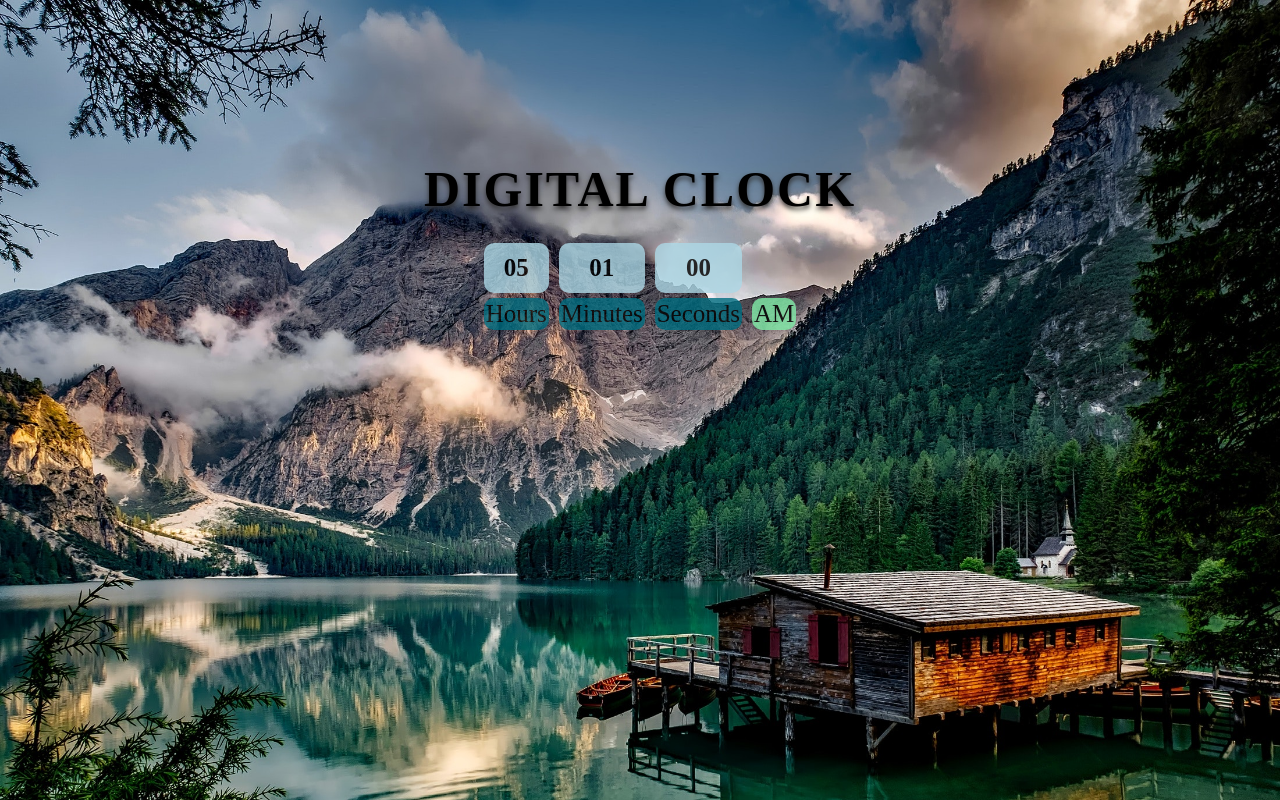
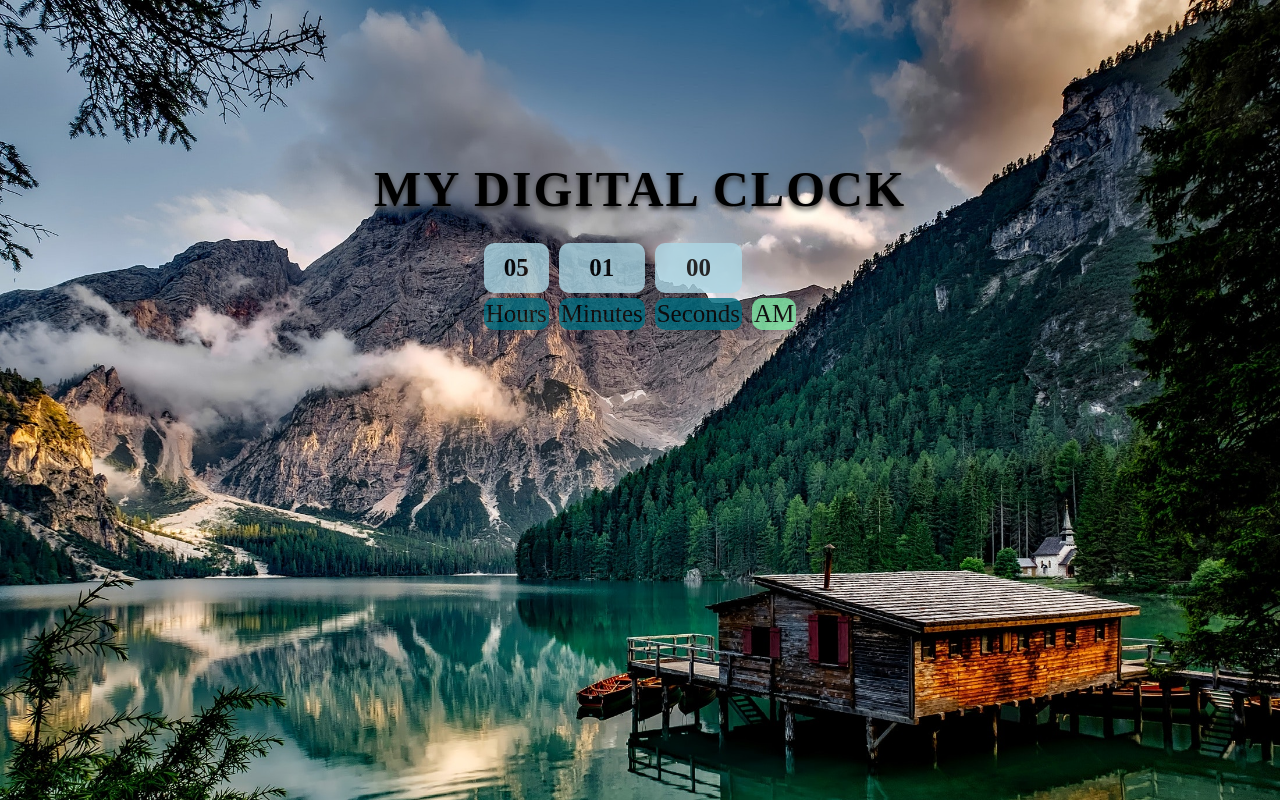
Before and after one commit to ARIJIT0483/Digital-Clock, a plain HTML site: page index.html in a window 1280 px wide. Drawn offline with Linux system fonts and the light colour scheme.

Commit message:
Update index.html

```diff
--- a/index.html
+++ b/index.html
@@ -8,7 +8,7 @@
     <link rel="stylesheet" href="style.css" />
   </head>
   <body>
-    <h2>DIGITAL CLOCK</h2>
+    <h2>MY DIGITAL CLOCK</h2>
     <div class="clock">
         <div>
             <span id="hours">00</span>
```
